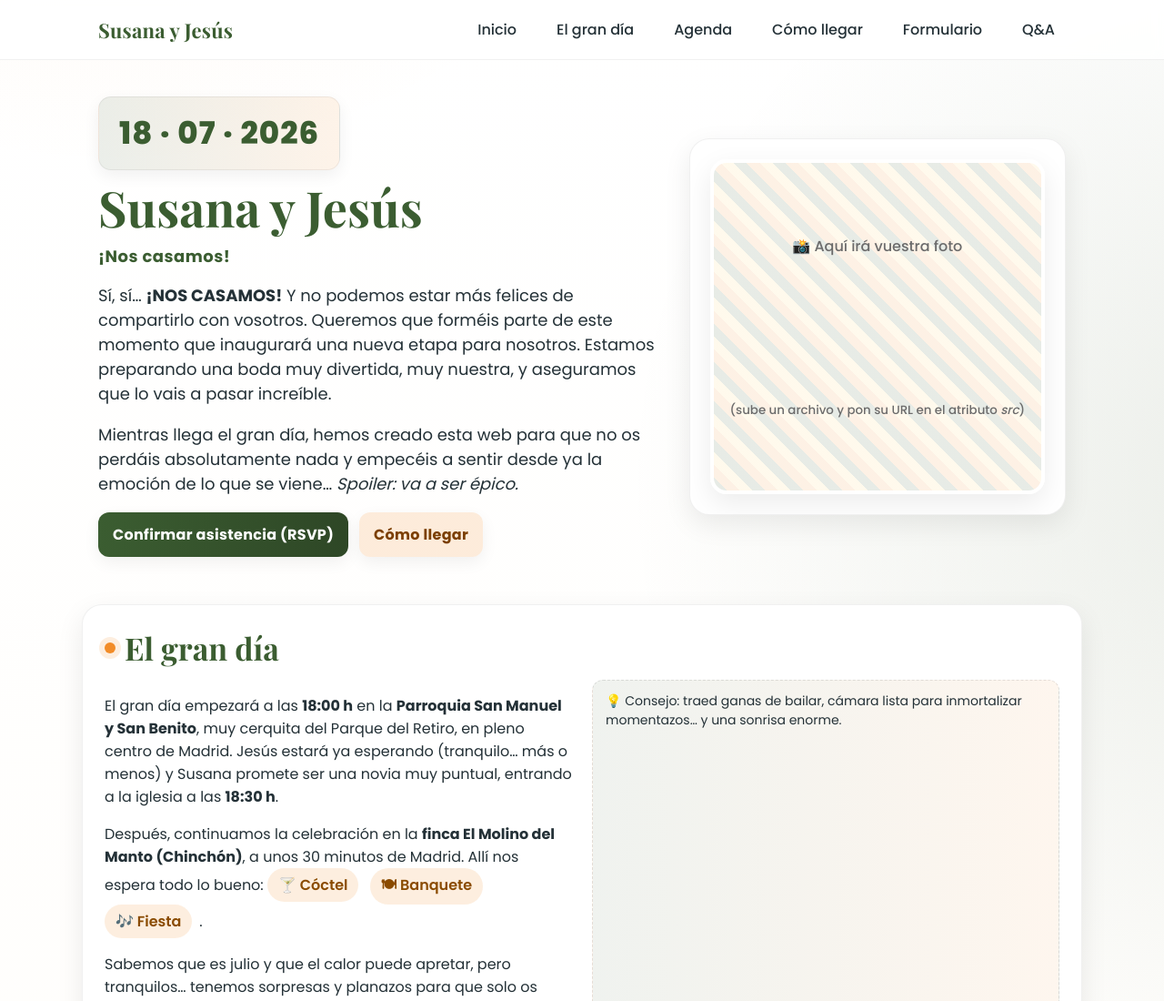
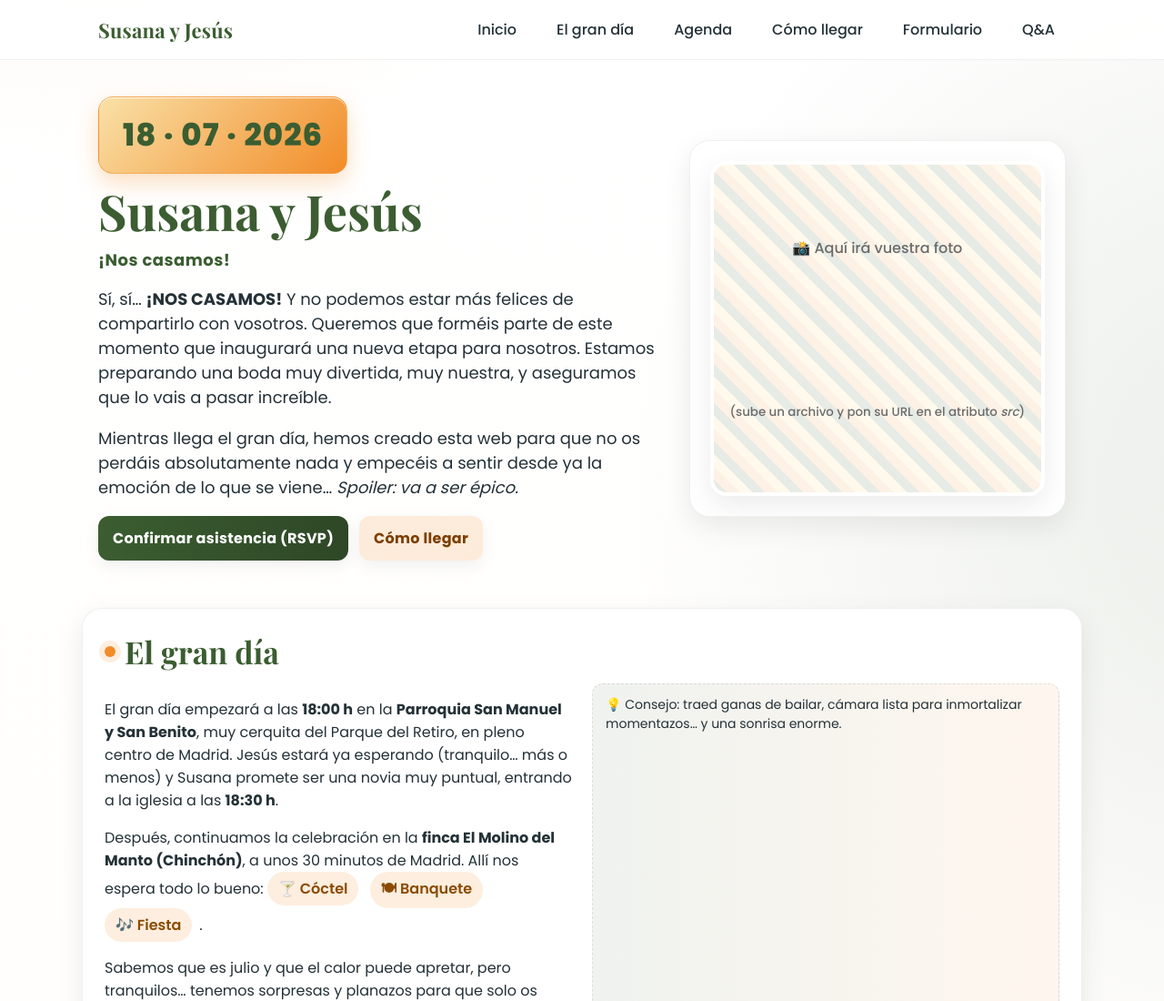
Before and after one commit to susana-jesus/boda, a plain HTML site: page index.html in a window 1280 px wide. Shown: the top 1100 px of the page at 91% size. Drawn offline with nearby package versions, Linux system fonts and the light colour scheme.

Commit message:
Update index.html
Cambiar colores de la fecha

```diff
--- a/index.html
+++ b/index.html
@@ -61,20 +61,36 @@
       max-width:1100px; margin:40px auto 24px; padding:0 18px; display:grid;
       grid-template-columns: 1.2fr .8fr; gap:28px; align-items:center;
     }
+   /* === FECHA (amarillo vistoso, acorde al estilo de tus flores) === */
 .date-badge{
   display:inline-block;
-      padding:12px 18px;
-      border-radius:14px;
-      background:linear-gradient(90deg, rgba(59,93,49,.10), rgba(242,140,40,.10));
-      border:1px solid rgba(0,0,0,.06);
+  padding:14px 22px;
+  border-radius:16px;
+
+  /* Fondo amarillo-naranja inspirado en tu dibujo floral */
+  background: linear-gradient(135deg, #f9e1a8 0%, var(--orange) 100%);
+
+  /* Borde cálido para mayor contraste */
+  border: 1px solid rgba(242,140,40,.55);
+
+  /* Texto verde corporativo */
   color: var(--green);
-      font-weight:800;
-      font-size:30px;
-      letter-spacing:1px;
-      box-shadow: var(--shadow-soft);
+  font-weight: 900;
+  font-size: 30px;
+  letter-spacing: 1px;
+
+  /* Relieve elegante */
+  box-shadow:
+    0 10px 24px rgba(242,140,40,.28),
+    inset 0 1px 0 rgba(255,255,255,.85);
 }
+
+/* Versión para pantallas grandes */
 @media(min-width:900px){
-      .date-badge{ font-size:34px; padding:14px 22px; }
+  .date-badge{
+    font-size: 34px;
+    padding: 16px 26px;
+  }
 }
 
     h1{
```
Lines whose indentation alone changed are shown as unchanged.
